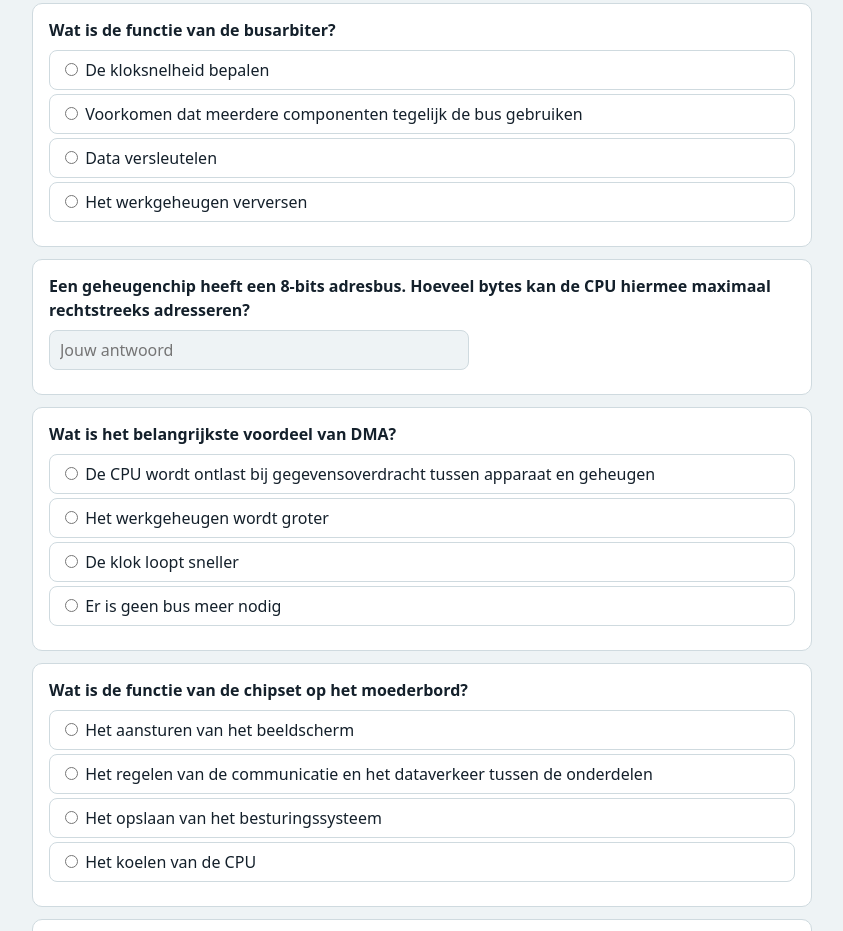
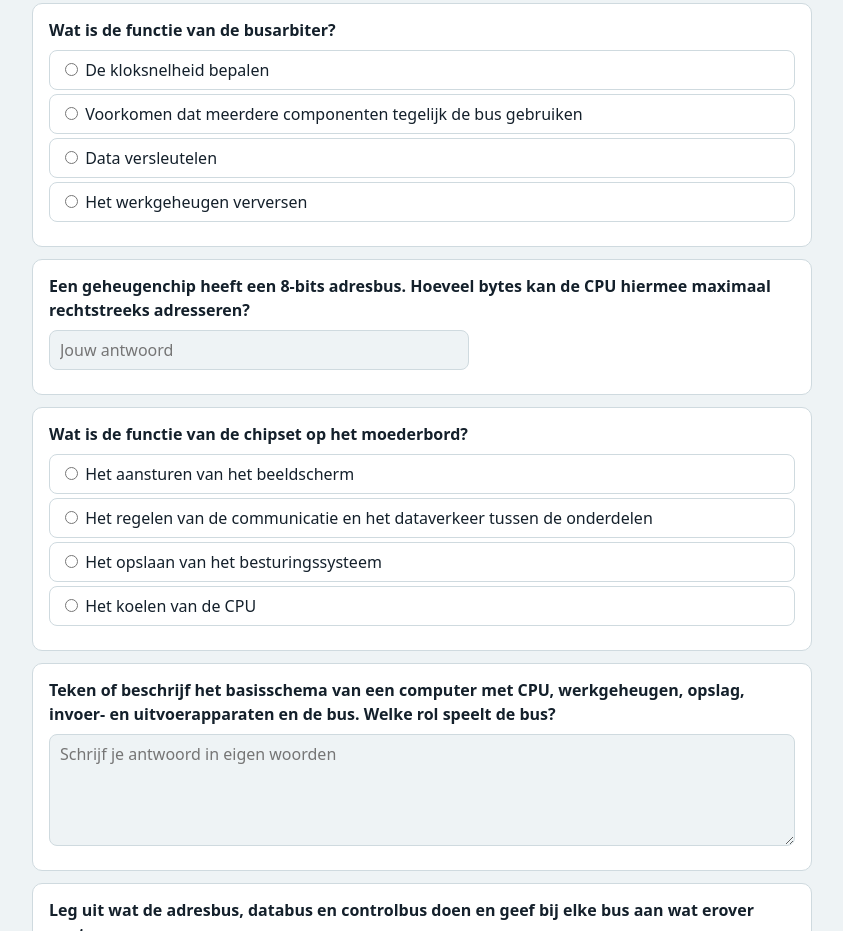
Before and after one commit to sennalindner/opdrachten, a plain HTML site: page index.html in a window 1280 px wide. Shown: the part 779-1710 px from the top of the page, without its empty margins (218-1061 px from the left). Drawn offline with Linux system fonts and the light colour scheme.

Commit message:
Update index.html

```diff
--- a/index.html
+++ b/index.html
@@ -52,7 +52,7 @@ const Q=[
 [0,"o","Zet de stappen van een leesoperatie in de juiste volgorde.",["De CPU zet het adres op de adresbus","De CPU zet een leessignaal op de controlbus","Het geheugen zet de gevonden data op de databus","Het geheugen meldt via de controlbus dat de data klaarstaat","De CPU neemt de data over van de databus"],0,"Eerst adres en leessignaal, dan levert het geheugen de data en meldt dat, tenslotte neemt de CPU de data over."],
 [0,"m","Wat is de functie van de busarbiter?",["De kloksnelheid bepalen","Voorkomen dat meerdere componenten tegelijk de bus gebruiken","Data versleutelen","Het werkgeheugen verversen"],1,"De busarbiter is de «verkeersregelaar»: een component vraagt via de controlbus toestemming voordat die iets op de bus zet."],
 [0,"n","Een geheugenchip heeft een 8-bits adresbus. Hoeveel bytes kan de CPU hiermee maximaal rechtstreeks adresseren?",["256"],0,"2<sup>8</sup> = 256 adressen van elk 1 byte. Meer adreslijnen betekent meer adresseerbaar geheugen."],
-[0,"m","Wat is het belangrijkste voordeel van DMA?",["De CPU wordt ontlast bij gegevensoverdracht tussen apparaat en geheugen","Het werkgeheugen wordt groter","De klok loopt sneller","Er is geen bus meer nodig"],0,"Met DMA verloopt de overdracht (bijvoorbeeld van een harde schijf) zonder dat de CPU elk gegeven zelf hoeft te verplaatsen."],
+//[0,"m","Wat is het belangrijkste voordeel van DMA?",["De CPU wordt ontlast bij gegevensoverdracht tussen apparaat en geheugen","Het werkgeheugen wordt groter","De klok loopt sneller","Er is geen bus meer nodig"],0,"Met DMA verloopt de overdracht (bijvoorbeeld van een harde schijf) zonder dat de CPU elk gegeven zelf hoeft te verplaatsen."],
 [1,"m","Uit welke onderdelen bestaat een CPU minimaal?",["ALU, registers en Control Unit","RAM, ROM en cache","Bus, klok en chipset","GPU, SSD en voeding"],0,"De ALU rekent, de registers zijn uiterst snel geheugen en de Control Unit haalt instructies op en stuurt aan."],
 [1,"m","Wat staat er in de program counter (instructieteller)?",["Het aantal uitgevoerde instructies","Het adres van de volgende instructie","Het resultaat van de laatste berekening","De kloksnelheid"],1,"De Control Unit leest de instructie op dat adres, zet die in het instructieregister en verhoogt de program counter met één."],
 [1,"m","Wat is de Von Neumann-bottleneck?",["Elke instructiecyclus moet helemaal klaar zijn voordat de volgende begint","De CPU heeft te weinig cores","Het RAM is te klein voor het programma","De bus is te lang"],0,"Oplossingen zijn pipelining en multi-core: meerdere instructies worden (deels) tegelijk verwerkt."],
```
